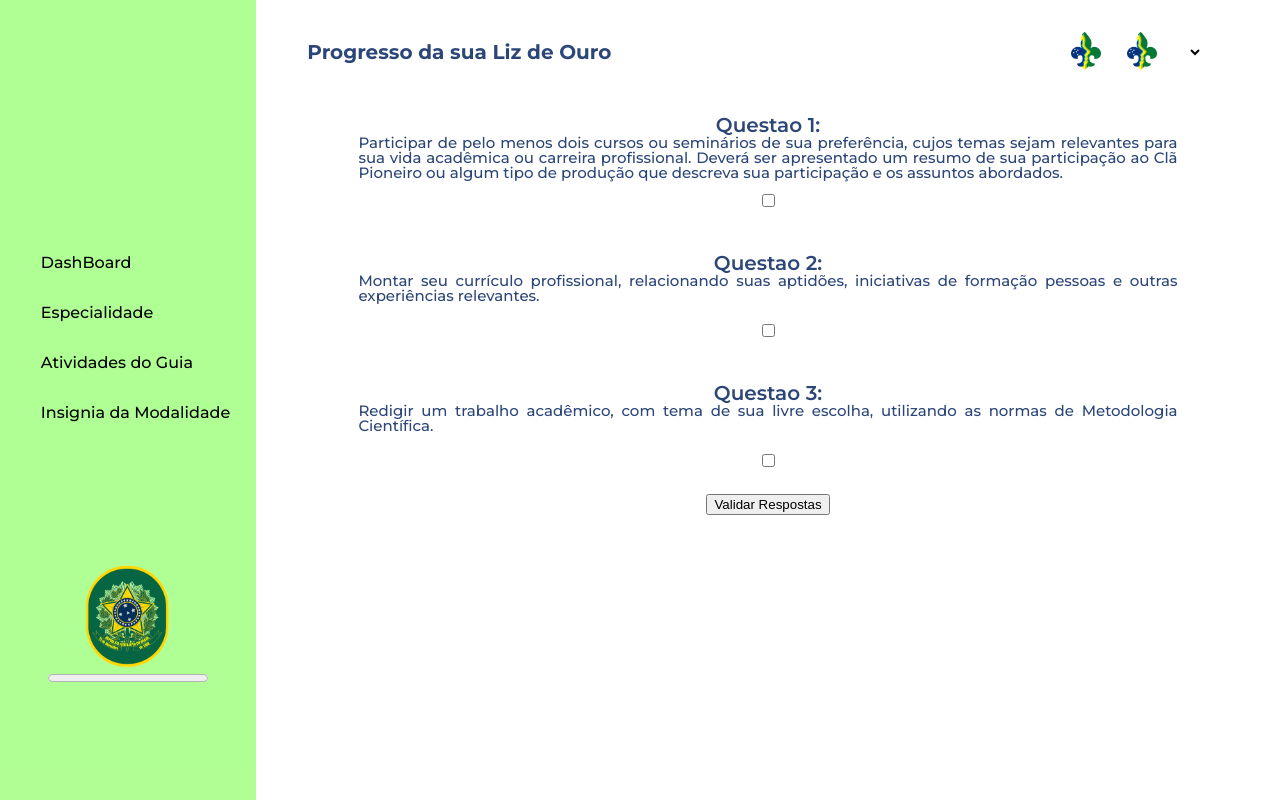
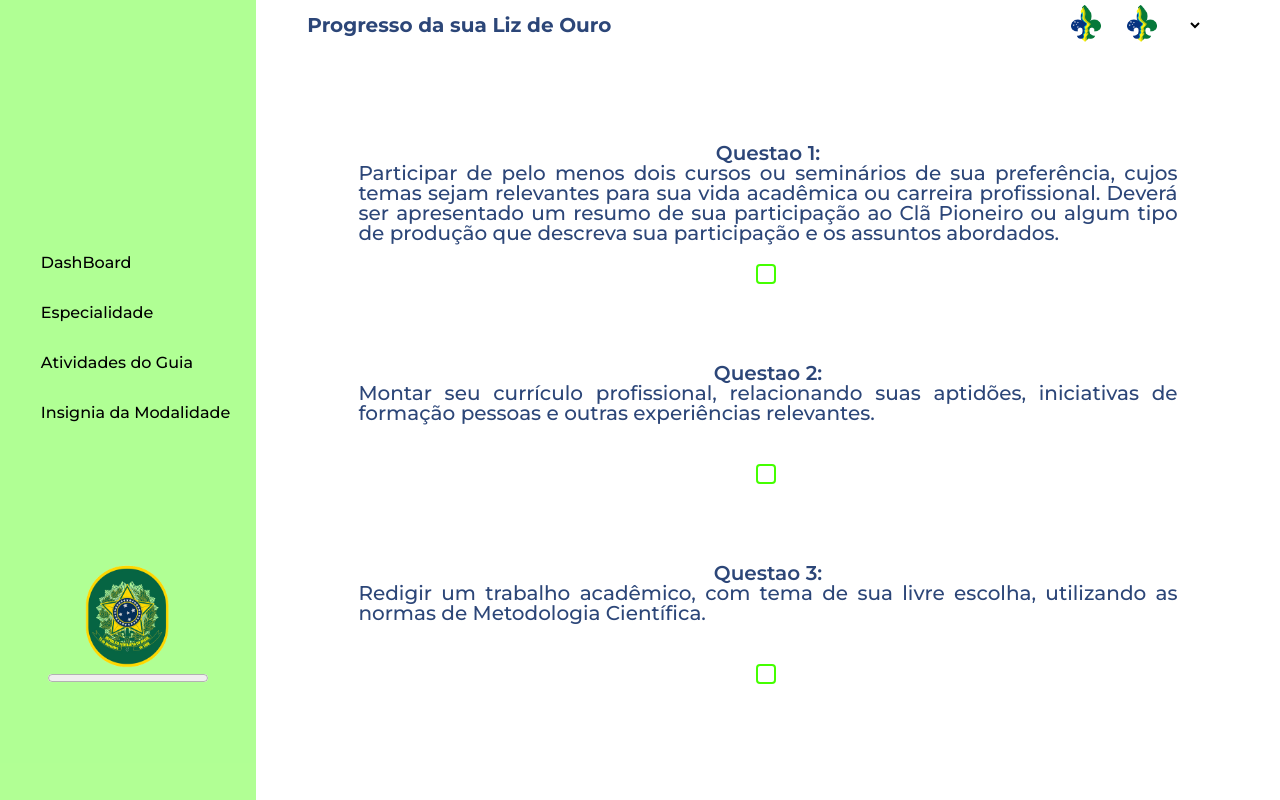
Before and after one commit to maarcos-floriano/projeto-individual, a website: page site/public/dashboard/dashboard.html in a window 1280 px wide. Both pictures are taken after a click on the item "Insignia da Modalidade". Drawn offline with nearby package versions, Linux system fonts and the light colour scheme.

Commit message:
Update CSS and HTML files, add new tables to the database

```diff
--- a/site/public/css/dashboards.css
+++ b/site/public/css/dashboards.css
@@ -217,7 +217,7 @@ section article header div{
   width: 100%;
   height: 100%;
   display: flex;
-  align-items: start;
+  align-items: center;
   justify-content: space-evenly;
 }
 .main-insignia section form{
@@ -226,11 +226,11 @@ section article header div{
   display: flex;
   flex-direction: column;
   align-items: center;
-  justify-content: start;
+  justify-content: center;
 }
 section form .pergunta{
   width: 100%;
-  height: 130px;
+  height: 250px;
   display: flex;
   flex-direction: column;
   justify-content: space-evenly;
@@ -250,8 +250,48 @@ section form .pergunta{
   color: #2C4678;
 }
 .enunciado p{
-  font-size: 15px;
+  font-size: 20px;
   font-weight: 400;
   color: #2C4678;
   text-align: justify;
 }
+.respostas input[type="checkbox"] {
+  display: flex;
+  align-items: center;
+  justify-content: center;
+  width: 10px;
+  height:  10px;
+  /* Adicionando um estilo de caixa para melhorar a aparência */
+  appearance: none;
+  /* -webkit-appearance: none; */
+  /* -moz-appearance: none; */
+
+  /* Adicionando uma borda para definir a caixa do checkbox */
+  border: 2px solid rgb(68, 255, 0);
+  border-radius: 4px; /* Cantos arredondados */
+
+  /* Adicionando um tamanho fixo para o checkbox */
+  width: 20px;
+  height: 20px;
+
+  /* Adicionando uma margem para espaçamento */
+  margin-right: 8px;
+
+  /* Adicionando um estilo de cursor ao passar o mouse */
+  cursor: pointer;
+
+  transition: .3s;
+}
+.respostas input[type="checkbox"]:checked::before {
+  /* Adicionando seta triangular com CSS */
+  content: "\2705"; /* Unicode para uma seta triangular para a direita */
+  color: #fff; /* Cor do ícone quando marcado */
+  font-size: 14px; /* Tamanho da fonte do ícone */
+  width: 100%;
+}
+/* Estilizando o input checkbox quando estiver marcado */
+.respostas input[type="checkbox"]:checked {
+  /* Mudando a cor de fundo quando marcado */
+  background-color: rgba(68, 255, 0, 0.418);
+  border-color: rgba(54, 153, 17, 0.418);
+}
--- a/site/public/dashboard/dashboard.html
+++ b/site/public/dashboard/dashboard.html
@@ -716,7 +716,6 @@
               />
             </div>
           </div>
-          <button onclick="validarRespostas()">Validar Respostas</button>
         </form>
       </section>
     </main>
```
Also changed, not shown: 1 other file.
